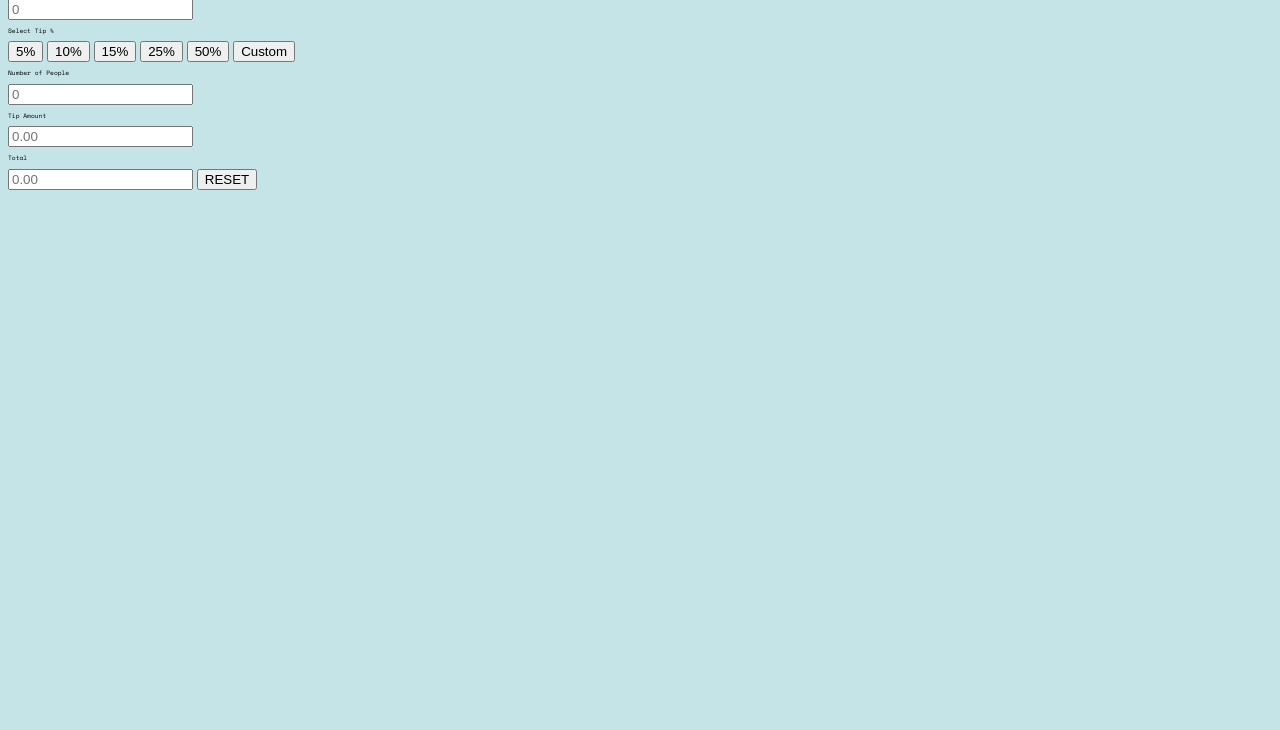
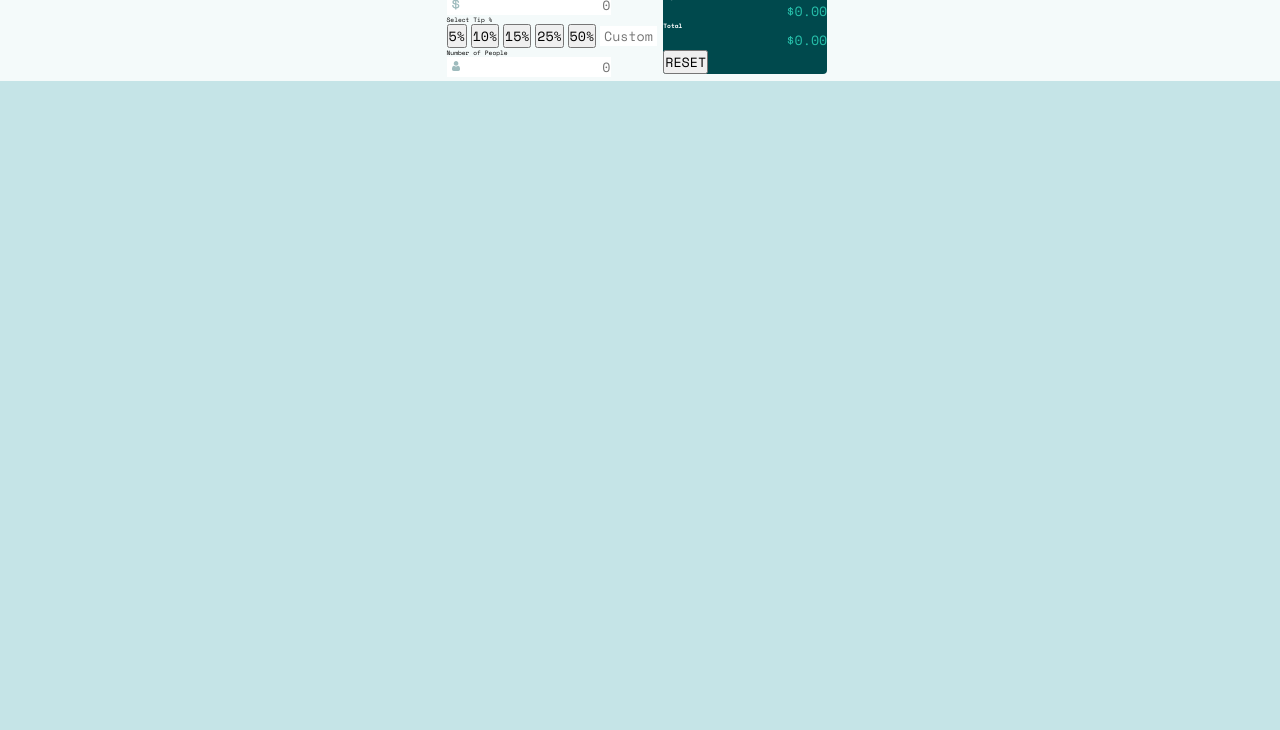
Before and after one commit to rameez012001/tip-calculator, a plain HTML site: page index.html in a window 1280 px wide. Shown: the part 70-800 px from the top of the page. Drawn offline with nearby package versions, Linux system fonts and the light colour scheme.

Commit message:
css partially done

```diff
--- a/app.js
+++ b/app.js
@@ -6,6 +6,12 @@ function Percent(x){
     let amt2 = parseInt(bll.value)+parseInt(amt);
     document.getElementById('TpAt').value=amt1;
     document.getElementById('BlAt').value=amt2;
+    if(Prsn.value==""||Prsn.value==null){
+        Prsn.style.border="1px solid red";
+        document.getElementById('TpAt').value="";
+        document.getElementById('BlAt').value="";
+        document.getElementById('ErrMsg').style.display='block';
+    }
 }
 function Reset(){
     const Inputs = document.querySelectorAll(".Inpts");
--- a/index.css
+++ b/index.css
@@ -1,7 +1,73 @@
 @import url('https://fonts.googleapis.com/css2?family=Space+Mono:wght@400;700&display=swap');
 
 html,body{
-    font-family: 'Space Mono', monospace;
     background-color: hsl(185, 41%, 84%);
     font-size: 62.5%;
+    height: 100%;
+    overflow: hidden;
 }
+*{
+    font-family: 'Space Mono', monospace;
+    box-sizing: content-box;
+    margin: 0;
+    padding: 0;
+}
+.container{
+display: block;
+margin: auto;
+}
+header{
+    text-align: center;
+
+}
+main{
+display: flex;
+justify-content: center;
+background-color: hsl(189, 41%, 97%);
+}
+.BllSd{
+}
+#TBllamnt{
+    background: white url('./images/icon-dollar.svg')no-repeat .4em .2em;
+    background-size:.8rem ;
+}
+input{
+    text-align: end;
+    border: none;
+}
+input::-webkit-outer-spin-button,
+input::-webkit-inner-spin-button {
+  -webkit-appearance: none;
+  margin: 0;
+}
+input[type=number] {
+  -moz-appearance: textfield;
+}
+.BllSd button{
+
+}
+#Cstm{
+    width: 7ch;
+}
+#Cstm::placeholder{
+    text-align: center;
+}
+#PeNr{
+    background: white url('./images/icon-person.svg')no-repeat .4em .3em ;
+    background-size: .8rem;
+}
+
+
+.RsltSd{
+    background-color:hsl(183, 100%, 15%);
+    border-radius: 4px;
+    margin: 1em;
+}
+.RsltSd p{
+    color: hsl(0, 0%, 100%);
+    font-weight: 550;
+}
+.RsltSd input,.RsltSd input::placeholder{
+    background: transparent;
+    color: hsl(172, 67%, 45%);
+}
--- a/index.html
+++ b/index.html
@@ -14,35 +14,33 @@
 
         <!-- heading -->
         <header role="heading">
-            <h1><pre>SPLI
-TTER
-            </pre></h1>
+            <img src="./images/logo.svg" alt="">
         </header>
 
         <!-- main -->
         <main role="combobox">
             <div class="BllSd">
                 <p>Bill</p>
-                <input class="Inpts" type="text" name="Total_Bill_Amount" id="TBllamnt" placeholder="0">
+                <input class="Inpts" type="number" name="Total_Bill_Amount" id="TBllamnt" placeholder="0">
                 <p>Select Tip %</p>
                 <button class="btns" onclick="Percent(5)">5%</button>
                 <button class="btns" onclick="Percent(10)">10%</button>
                 <button class="btns" onclick="Percent(15)">15%</button>
                 <button class="btns" onclick="Percent(25)">25%</button>
                 <button class="btns" onclick="Percent(50)">50%</button>
-                <button class="btns" onclick="Percent(1)">Custom</button>
+                <input class="Inpts" type="number" name="Custom" oninput="Percent(value)" id="Cstm" placeholder="Custom">
 
-                <p>Number of People</p>
-                <input class="Inpts" type="text" name="People" id="PeNr" placeholder="0">
+                <p>Number of People</p><span style="color: red;display: none;" id="ErrMsg">Can't be zero1</span>
+                <input class="Inpts" type="number" name="People" oninput="Person()" id="PeNr" placeholder="0">
             </div>
 
 
             <div class="RsltSd">
                 <p>Tip Amount</p>
-                <input class="Inpts" type="text" name="Tip_Amount" id="TpAt" placeholder="0.00">
+                <input class="Inpts" type="number" name="Tip_Amount" id="TpAt" placeholder="$0.00" disabled>
                 <p>Total</p>
-                <input class="Inpts" type="text" name="Bill_Amount" id="BlAt" placeholder="0.00">
-                <button class="btns" onclick="Reset()">RESET</button>
+                <input class="Inpts" type="number" name="Bill_Amount" id="BlAt" placeholder="$0.00" disabled><br>
+                <button class="btns" id="Rst" onclick="Reset()">RESET</button>
             </div>
         </main>
 
```
Also changed, not shown: 1 other file.
